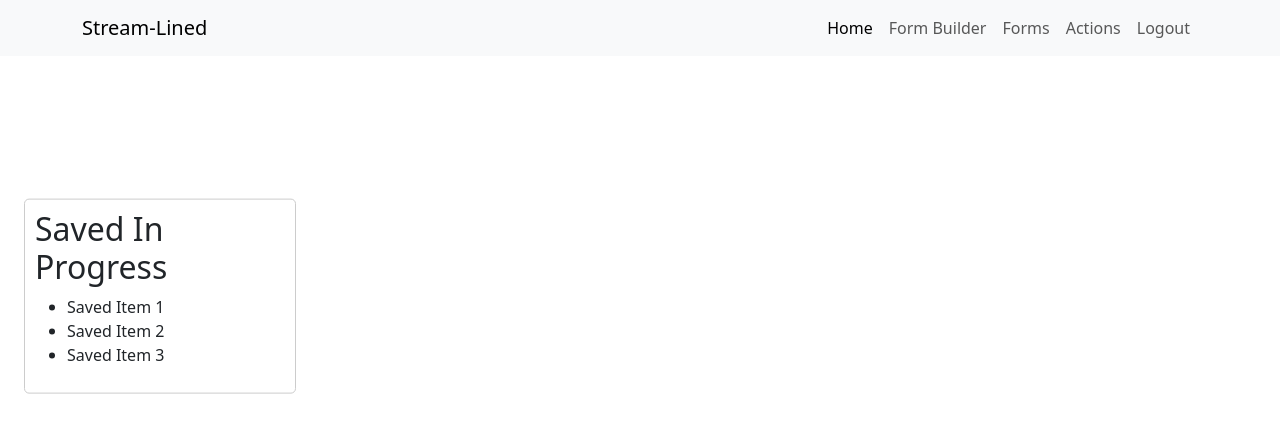
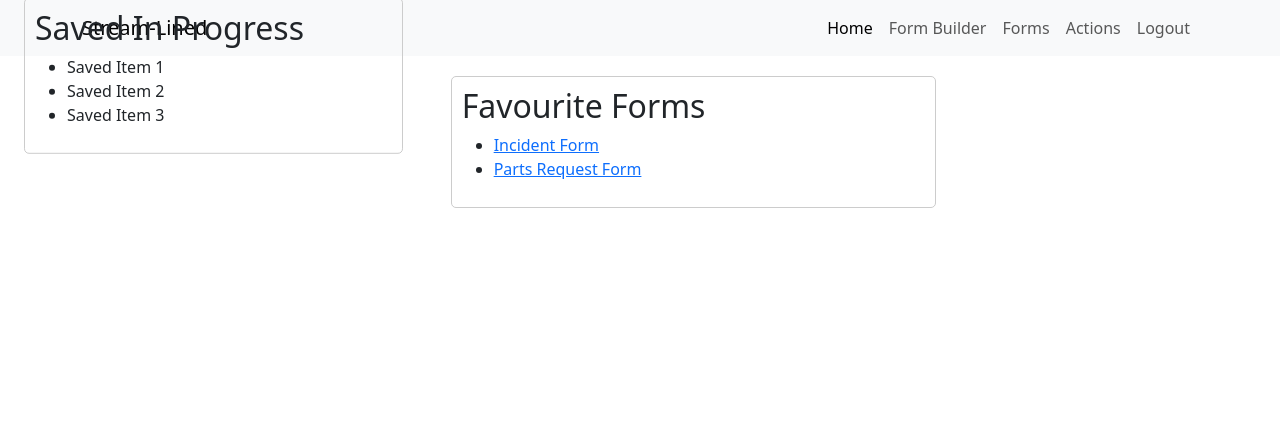
Before and after one commit to pipersjames/t3a2react-app, a React (Create React App) app: page / in a window 1280 px wide. Shown: the top 432 px of the page. Built offline with nearby package versions, Linux system fonts and the light colour scheme.

Commit message:
favouriteform layout container.

```diff
--- a/src/components/FavouriteForm.jsx
+++ b/src/components/FavouriteForm.jsx
@@ -0,0 +1,24 @@
+import React from 'react';
+import { Container } from 'react-bootstrap';
+import { Link } from 'react-router-dom';
+
+function FavouriteForm() {
+  return (
+    <Container>
+        <div style={{ border: '1px solid #ccc', borderRadius: '5px', padding: '10px' }}>
+        <h2>Favourite Forms</h2>
+        <ul>
+            <li>
+            <Link to="/incident-form">Incident Form</Link>
+            </li>
+            <li>
+            <Link to="/parts-request-form">Parts Request Form</Link>
+            </li>
+            {/* Add more form links as needed */}
+        </ul>
+        </div>
+        </Container>
+  );
+}
+
+export default FavouriteForm;
--- a/src/pages/HomePage.jsx
+++ b/src/pages/HomePage.jsx
@@ -1,5 +1,6 @@
 import React from "react";
 import SavedProgress from "../components/SavedProgess";
+import FavouriteForm from "../components/FavouriteForm";
 import { Container, Row, Col } from 'react-bootstrap'; // Import Container, Row, and Col from Bootstrap
 
 export default function HomePage(){
@@ -7,8 +8,11 @@ export default function HomePage(){
         <div>
             <Container fluid>
                 <Row>
-                    <Col lg={3} style={{ marginTop: '30vh', transform: 'translateY(-50%)' }}>
+                    <Col lg={4} style={{ marginTop: '20px', transform: 'translateY(-50%)' }}>
                         <SavedProgress />
+                    </Col>
+                    <Col lg={5} style={{ marginTop: '20px' }}>
+                        <FavouriteForm />
                     </Col>
                 </Row>
             </Container>
```
